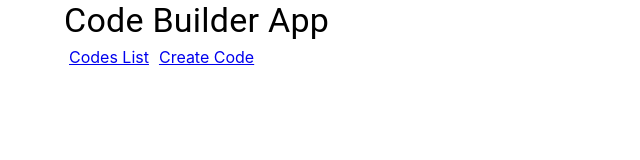
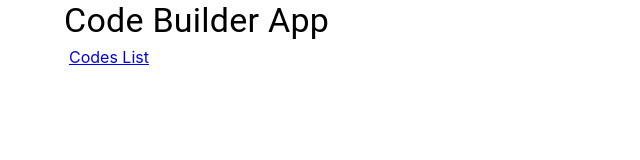
Before and after one commit to Shruthi-SP/code-builder-app, a React (Create React App) app: page / in a window 1280 px wide. Shown: the top 160 px of the page, without its empty margins (0-640 px from the left). Built offline with nearby package versions, Linux system fonts and the light colour scheme; no server answers.

Commit message:
changed admin as false

```diff
--- a/src/components/CodesContainer.js
+++ b/src/components/CodesContainer.js
@@ -14,11 +14,7 @@ const CodesContainer = (props) => {
 
     const [show, setShow] = useState(false)
     const [preview, setPreview] = useState(false)
-    const [admin, setAdmin] = useState(true)
-
-    const [code, setcode] = useState([])
-
-    const dispatch = useDispatch()
+    const [admin, setAdmin] = useState(false)
 
     const handleShow = () => {
         setShow(true)
```
